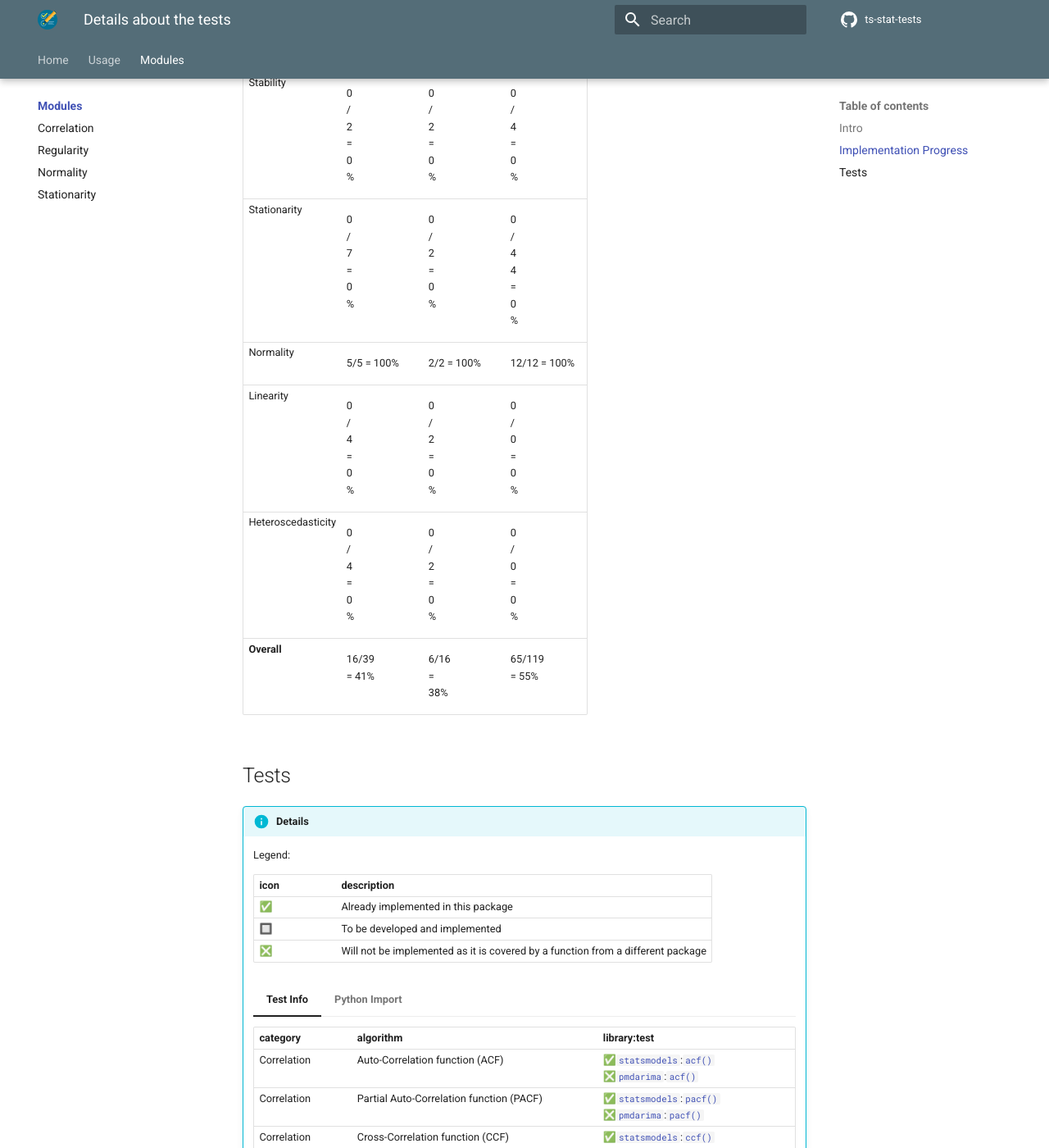
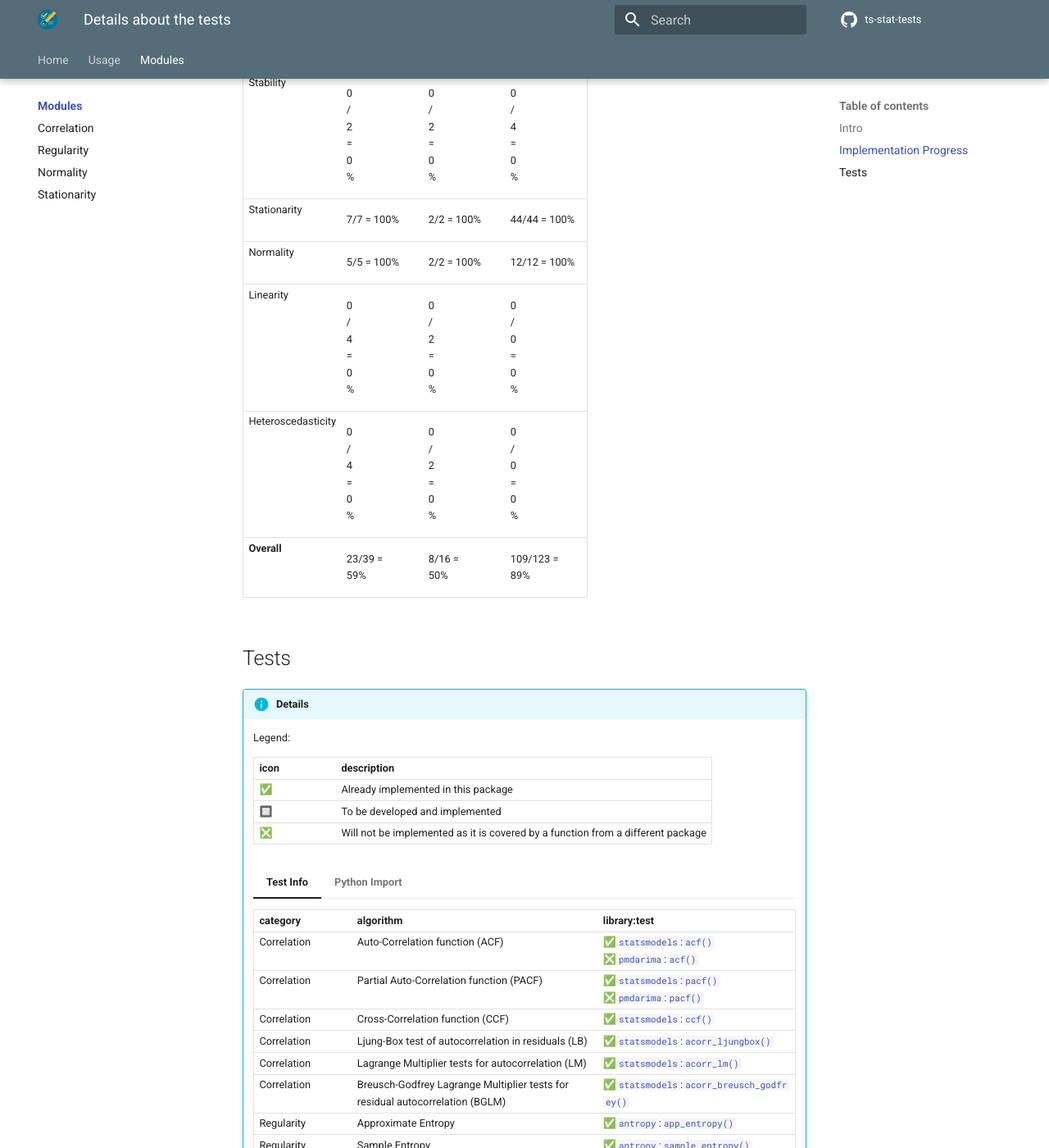
Before and after one commit to data-science-extensions/ts-stat-tests, an MkDocs documentation site: the page built from docs/code/index.md, in a window 1280 px wide and 1400 px high, scrolled down 897 px. Shown: the whole window at 82% size. Built offline with MkDocs 1.6.1 and Material for MkDocs 9.7.7, drawn with Linux system fonts in a browser that asks for light colours; comment, search, counter and statistics services are not loaded; the version menu is left out.

Commit message:
Standardise and update stationarity test documentation - Update statistical test links to point to relevant documentation pages for improved navigation - Standardise stationarity test implementation indicators from `🔲` to `✅` in the README to reflect completed Python support - Revise progress table to show full implementation and unit-test coverage for stationarity tests - Clarify test status and improve transparency of documentation for users

```diff
--- a/docs/code/index.md
+++ b/docs/code/index.md
@@ -20,17 +20,17 @@
 
 ## Implementation Progress
 
-| module             | algorithms               | tests                 | unit-tests                 |
-| ------------------ | ------------------------ | --------------------- | -------------------------- |
-| Correlation        | [=6/6   "6/6   =  100%"] | [=2/2  "2/2  = 100%"] | [=19/19  "19/19   = 100%"] |
-| Regularity         | [=5/5   "5/5   =  100%"] | [=2/2  "2/2  = 100%"] | [=34/34  "34/34   = 100%"] |
-| Seasonality        | [=0/6   "0/6   =    0%"] | [=0/2  "0/2  =   0%"] | [=0/10   "0/10    =   0%"] |
-| Stability          | [=0/2   "0/2   =    0%"] | [=0/2  "0/2  =   0%"] | [=0/4    "0/4     =   0%"] |
-| Stationarity       | [=0/7   "0/7   =    0%"] | [=0/2  "0/2  =   0%"] | [=0/44   "0/44    =   0%"] |
-| Normality          | [=5/5   "5/5   =  100%"] | [=2/2  "2/2  = 100%"] | [=12/12  "12/12   = 100%"] |
-| Linearity          | [=0/4   "0/4   =    0%"] | [=0/2  "0/2  =   0%"] | [=0/0    "0/0     =   0%"] |
-| Heteroscedasticity | [=0/4   "0/4   =    0%"] | [=0/2  "0/2  =   0%"] | [=0/0    "0/0     =   0%"] |
-| **Overall**        | [=16/39 "16/39 =   41%"] | [=6/16 "6/16 =  38%"] | [=65/119 "65/119 =  55%"]  |
+| module             | algorithms               | tests                 | unit-tests                  |
+| ------------------ | ------------------------ | --------------------- | --------------------------- |
+| Correlation        | [=6/6   "6/6   =  100%"] | [=2/2  "2/2  = 100%"] | [=19/19  "19/19   = 100%"]  |
+| Regularity         | [=5/5   "5/5   =  100%"] | [=2/2  "2/2  = 100%"] | [=34/34  "34/34   = 100%"]  |
+| Seasonality        | [=0/6   "0/6   =    0%"] | [=0/2  "0/2  =   0%"] | [=0/10   "0/10    =   0%"]  |
+| Stability          | [=0/2   "0/2   =    0%"] | [=0/2  "0/2  =   0%"] | [=0/4    "0/4     =   0%"]  |
+| Stationarity       | [=7/7   "7/7   =  100%"] | [=2/2  "2/2  = 100%"] | [=44/44  "44/44   = 100%"]  |
+| Normality          | [=5/5   "5/5   =  100%"] | [=2/2  "2/2  = 100%"] | [=12/12  "12/12   = 100%"]  |
+| Linearity          | [=0/4   "0/4   =    0%"] | [=0/2  "0/2  =   0%"] | [=0/0    "0/0     =   0%"]  |
+| Heteroscedasticity | [=0/4   "0/4   =    0%"] | [=0/2  "0/2  =   0%"] | [=0/0    "0/0     =   0%"]  |
+| **Overall**        | [=23/39 "23/39 =   59%"] | [=8/16 "8/16 =  50%"] | [=109/123 "109/123 =  89%"] |
 
 
 ## Tests
```
Also changed, not shown: README.md (+8 -8 lines).
